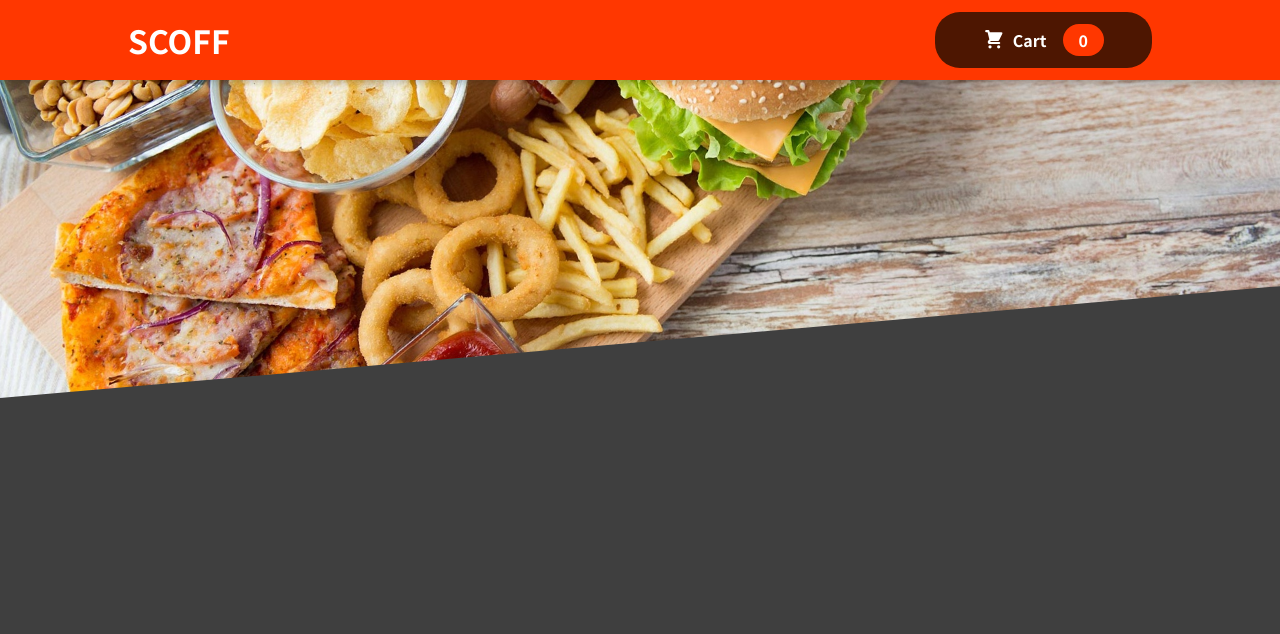
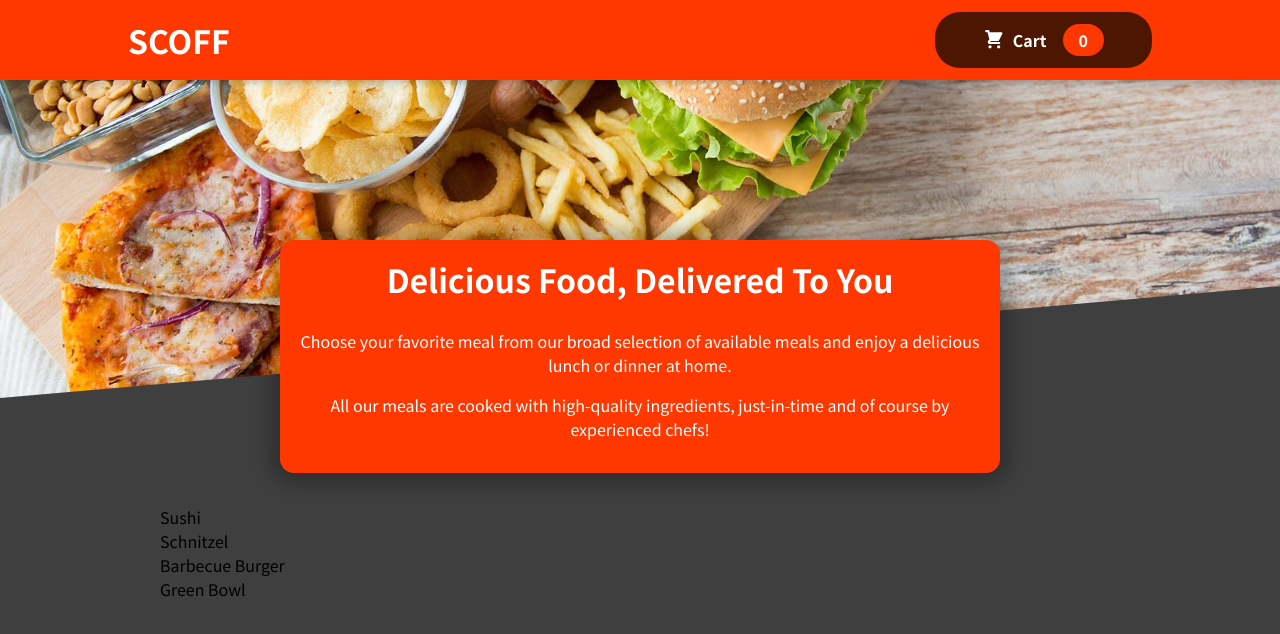
Before and after one commit to AndrewMorgan84/scoff-react-app, a React (Create React App) app: page / in a window 1280 px wide. Shown: the top 634 px of the page. Built offline with nearby package versions, Linux system fonts and the light colour scheme.

Commit message:
Added Meals components and styles

```diff
--- a/src/App.js
+++ b/src/App.js
@@ -1,10 +1,14 @@
 import { Fragment } from "react";
 import Header from "./components/Layout/Header/Header";
+import Meals from "./components/Meals/Meals";
 
 function App() {
   return (
     <Fragment>
       <Header />
+      <main>
+        <Meals />
+      </main>
     </Fragment>
   );
 }
--- /dev/null
+++ b/src/components/Meals/AvailableMeals.js
@@ -0,0 +1,39 @@
+import styles from './AvailableMeals.module.css';
+
+const DUMMY_MEALS = [
+    {
+      id: 'm1',
+      name: 'Sushi',
+      description: 'Finest fish and veggies',
+      price: 22.99,
+    },
+    {
+      id: 'm2',
+      name: 'Schnitzel',
+      description: 'A german specialty!',
+      price: 16.5,
+    },
+    {
+      id: 'm3',
+      name: 'Barbecue Burger',
+      description: 'American, raw, meaty',
+      price: 12.99,
+    },
+    {
+      id: 'm4',
+      name: 'Green Bowl',
+      description: 'Healthy...and green...',
+      price: 18.99,
+    },
+  ];
+
+const AvailableMeals = () => {
+
+    const mealsList = DUMMY_MEALS.map(meal => <li>{meal.name}</li>);
+
+    return <section className={styles.meals}>
+        <ul>{mealsList}</ul>
+    </section>
+};
+
+export default AvailableMeals;
--- /dev/null
+++ b/src/components/Meals/AvailableMeals.module.css
@@ -0,0 +1,24 @@
+.meals {
+    max-width: 60rem;
+    width: 90%;
+    margin: 2rem auto;
+    animation: meals-appear 1s ease-out forwards;
+  }
+
+  .meals ul {
+    list-style: none;
+    margin: 0;
+    padding: 0;
+  }
+
+  @keyframes meals-appear {
+    from {
+      opacity: 0;
+      transform: translateY(3rem);
+    }
+
+    to {
+      opacity: 1;
+      transform: translateY(0);
+    }
+  }
--- /dev/null
+++ b/src/components/Meals/Meals.js
@@ -0,0 +1,12 @@
+import { Fragment } from "react";
+import MealsSummary from './MealsSummary';
+import AvailableMeals from './AvailableMeals';
+
+const Meals = () => {
+    return <Fragment>
+        <MealsSummary />
+        <AvailableMeals />
+    </Fragment>
+};
+
+export default Meals;
--- /dev/null
+++ b/src/components/Meals/MealsSummary.js
@@ -0,0 +1,19 @@
+import styles from './MealsSummary.module.css';
+
+const MealsSummary = () => {
+  return (
+    <section className={styles.summary}>
+      <h2>Delicious Food, Delivered To You</h2>
+      <p>
+        Choose your favorite meal from our broad selection of available meals
+        and enjoy a delicious lunch or dinner at home.
+      </p>
+      <p>
+        All our meals are cooked with high-quality ingredients, just-in-time and
+        of course by experienced chefs!
+      </p>
+    </section>
+  );
+};
+
+export default MealsSummary;
--- /dev/null
+++ b/src/components/Meals/MealsSummary.module.css
@@ -0,0 +1,18 @@
+.summary {
+    text-align: center;
+    max-width: 45rem;
+    width: 90%;
+    margin: auto;
+    margin-top: -10rem;
+    position: relative;
+    background-color: #FF3700;
+    color: white;
+    border-radius: 14px;
+    padding: 1rem;
+    box-shadow: 0 1px 18px 10px rgba(0, 0, 0, 0.25);
+  }
+
+  .summary h2 {
+    font-size: 2rem;
+    margin-top: 0;
+  }
```
Also changed, not shown: 1 other file (tests, documents, lock files or other folders).
